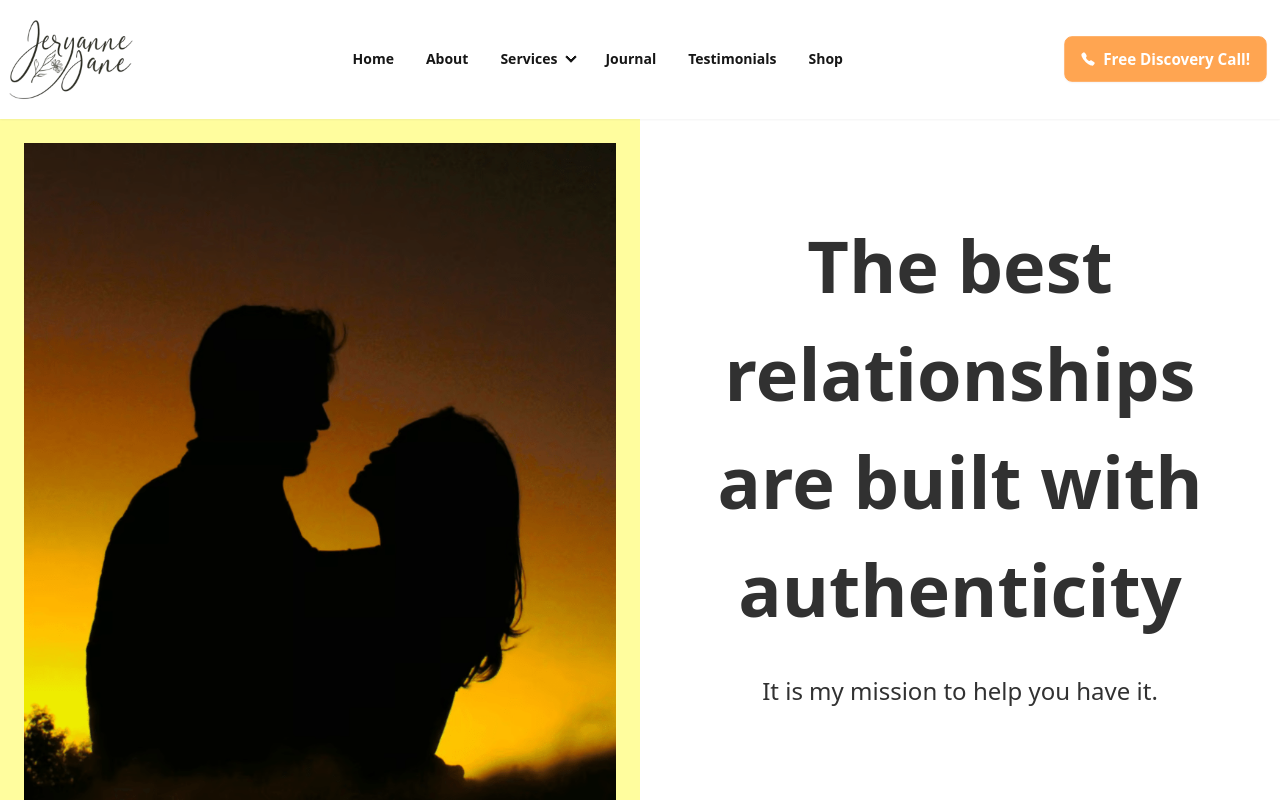
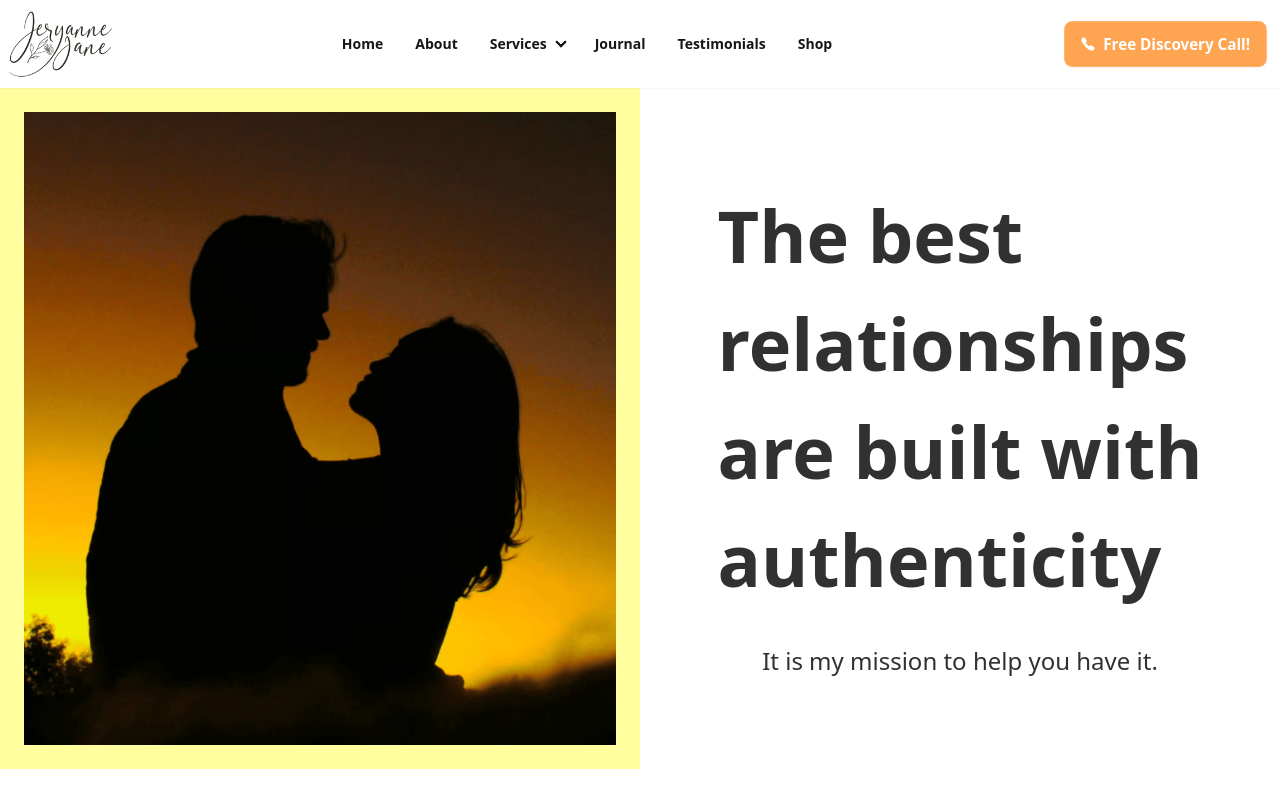
Before and after one commit to mfgabriel92/jeryannejane, a Next.js app: page / in a window 1280 px wide. Shown: the top 800 px of the page. Built offline with nearby package versions, Linux system fonts and the light colour scheme.

Commit message:
feat: testimonials section with fake data plus overall fixes

```diff
--- a/src/app/components/Hero.tsx
+++ b/src/app/components/Hero.tsx
@@ -23,15 +23,9 @@ export function Hero() {
             duration: 1.5,
             ease: "easeOut",
           }}
-          className="overflow-hidden"
+          className="relative h-full w-full overflow-hidden"
         >
-          <Image
-            src="/hero.png"
-            width={806}
-            height={1024}
-            alt=""
-            className="object-contain p-6 lg:object-cover"
-          />
+          <Image src="/hero.png" fill alt="" className="object-cover p-6" />
         </motion.div>
       </div>
       <motion.div
@@ -45,13 +39,16 @@ export function Hero() {
         }}
         className="absolute inset-0 flex flex-1 flex-col items-center justify-center gap-8 text-center text-white lg:relative lg:text-gray-900"
       >
-        <h1 className="flex flex-col text-7xl leading-normal">
+        <h1 className="flex flex-col leading-normal">
           <motion.span variants={titleVariants}>The best</motion.span>
           <motion.span variants={titleVariants}>relationships</motion.span>
           <motion.span variants={titleVariants}>are built with</motion.span>
           <motion.span variants={titleVariants}>authenticity</motion.span>
         </h1>
-        <motion.p variants={titleVariants} className="text-bold text-2xl">
+        <motion.p
+          variants={titleVariants}
+          className="text-bold text-xl md:text-2xl"
+        >
           It is my mission to help you have it.
         </motion.p>
       </motion.div>
--- a/src/app/components/Journal.tsx
+++ b/src/app/components/Journal.tsx
@@ -22,7 +22,6 @@ export function Journal() {
           duration: 2,
           ease: "backInOut",
           staggerChildren: 0.02,
-          staggerDirection: -1,
         }}
         className="grid h-full w-full grid-cols-1 items-stretch gap-8 md:grid-cols-2"
       >
--- a/src/app/components/Navbar.tsx
+++ b/src/app/components/Navbar.tsx
@@ -14,12 +14,12 @@ export function Navbar() {
 
 function DesktopNavbar() {
   return (
-    <header className="navbar hidden py-4 shadow-sm lg:block">
+    <header className="navbar hidden py-2 shadow-sm lg:block">
       <div className="container flex items-center justify-between">
         <Link href="#">
           <Image
             src="/logo.png"
-            width={192 / 1.5}
+            width={192 / 1.8}
             height={130}
             alt="JeryanneJane.me"
           />
--- /dev/null
+++ b/src/app/components/Testimonials.tsx
@@ -0,0 +1,52 @@
+"use client";
+
+import { motion } from "framer-motion";
+import { slideWithFadeVariants } from "@/app/utils";
+import Link from "next/link";
+
+export function Testimonials() {
+  return (
+    <section className="bg-yellow-400 lg:h-screen">
+      <div className="container flex h-full flex-col items-center gap-8 p-8">
+        <motion.h2
+          variants={slideWithFadeVariants}
+          initial="hidden"
+          whileInView="visible"
+          className="mt-12"
+        >
+          My Clients&#39; Satisfaction
+        </motion.h2>
+        <motion.div
+          initial="hidden"
+          whileInView="visible"
+          transition={{
+            duration: 2,
+            ease: "backInOut",
+            staggerChildren: 0.02,
+          }}
+          className="grid h-full w-full grid-cols-1 items-stretch gap-8 md:grid-cols-2"
+        >
+          <motion.div
+            variants={slideWithFadeVariants}
+            className="h-[320px] bg-blue-500 p-4 lg:h-auto"
+          ></motion.div>
+          <motion.div
+            variants={slideWithFadeVariants}
+            className="h-[320px] bg-blue-500 p-4 lg:h-auto"
+          ></motion.div>
+          <motion.div
+            variants={slideWithFadeVariants}
+            className="h-[320px] bg-blue-500 p-4 lg:h-auto"
+          ></motion.div>
+          <motion.div
+            variants={slideWithFadeVariants}
+            className="h-[320px] bg-blue-500 p-4 lg:h-auto"
+          ></motion.div>
+        </motion.div>
+        <Link href="#" className="btn btn-accent">
+          What else did they say?
+        </Link>
+      </div>
+    </section>
+  );
+}
--- a/src/app/components/WhoIsItFor.tsx
+++ b/src/app/components/WhoIsItFor.tsx
@@ -90,7 +90,7 @@ export function WhoIsItFor() {
             create and nurture the best relationship for you.
           </motion.span>
         </p>
-        <div className="flex flex-1 justify-center gap-4">
+        <div className="flex flex-1 flex-col justify-center gap-4 md:flex-row">
           <Link href="#" className="btn btn-accent">
             Explore the Coaching Services
           </Link>
--- a/src/app/globals.css
+++ b/src/app/globals.css
@@ -14,7 +14,7 @@
 }
 
 h1 {
-  @apply leading-normal font-semibold;
+  @apply leading-normal font-semibold text-5xl lg:text-7xl;
 }
 
 h2 {
@@ -25,6 +25,10 @@ p {
   @apply text-[1rem] leading-relaxed font-normal;
 }
 
+h1, h2, p {
+  @apply text-center lg:text-start;
+}
+
 .slick-dots {
   display: flex !important;
   float: right !important;
@@ -33,7 +37,3 @@ p {
   bottom: 45% !important;
   width: min-content !important;
 }
-
-/*.slick-dots li.slick-active button:before {*/
-/*    @apply bg-brown-400;*/
-/*}*/
--- a/src/app/layout.tsx
+++ b/src/app/layout.tsx
@@ -14,8 +14,7 @@ const geistMono = localFont({
 });
 
 export const metadata: Metadata = {
-  title: "Create Next App",
-  description: "Generated by create next app",
+  title: "Jeryanne Jane | Relationship Coaching",
 };
 
 export default function RootLayout({
@@ -24,10 +23,7 @@ export default function RootLayout({
   children: React.ReactNode;
 }>) {
   return (
-    <html
-      lang="en"
-      suppressHydrationWarning
-    >
+    <html lang="en" suppressHydrationWarning>
       <body
         className={`${geistSans.variable} ${geistMono.variable} antialiased`}
       >
--- a/src/app/page.tsx
+++ b/src/app/page.tsx
@@ -1,4 +1,5 @@
 import { About, Hero, Journal, Navbar, WhoIsItFor } from "@/app/components";
+import { Testimonials } from "@/app/components/Testimonials";
 
 export default function HomePage() {
   return (
@@ -8,6 +9,7 @@ export default function HomePage() {
       <WhoIsItFor />
       <About />
       <Journal />
+      <Testimonials />
     </>
   );
 }
```
